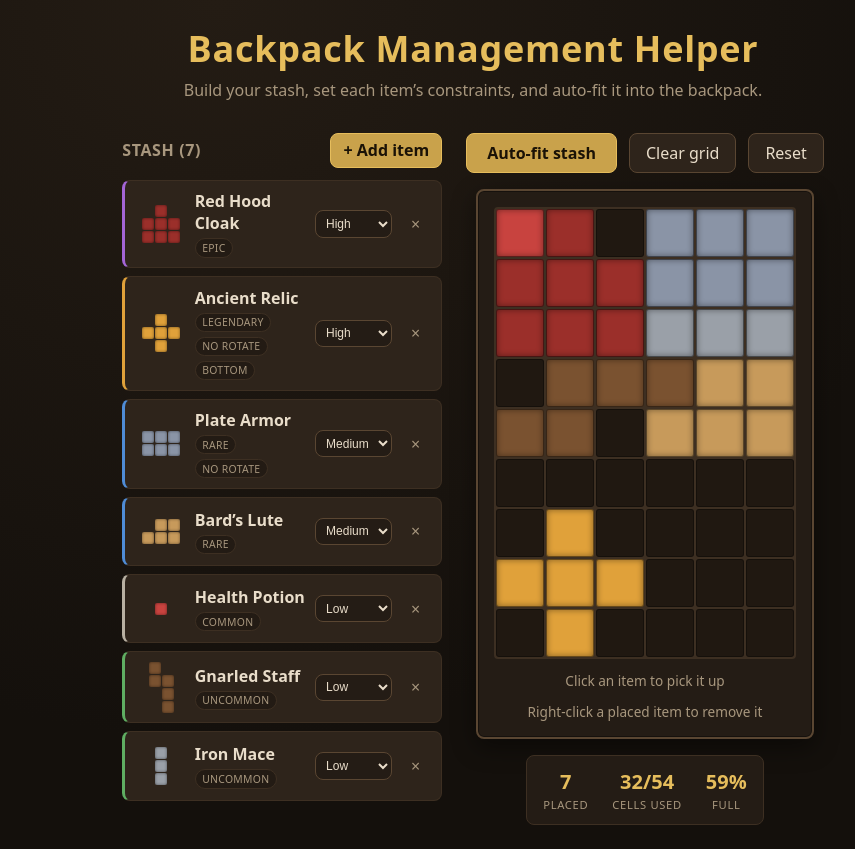
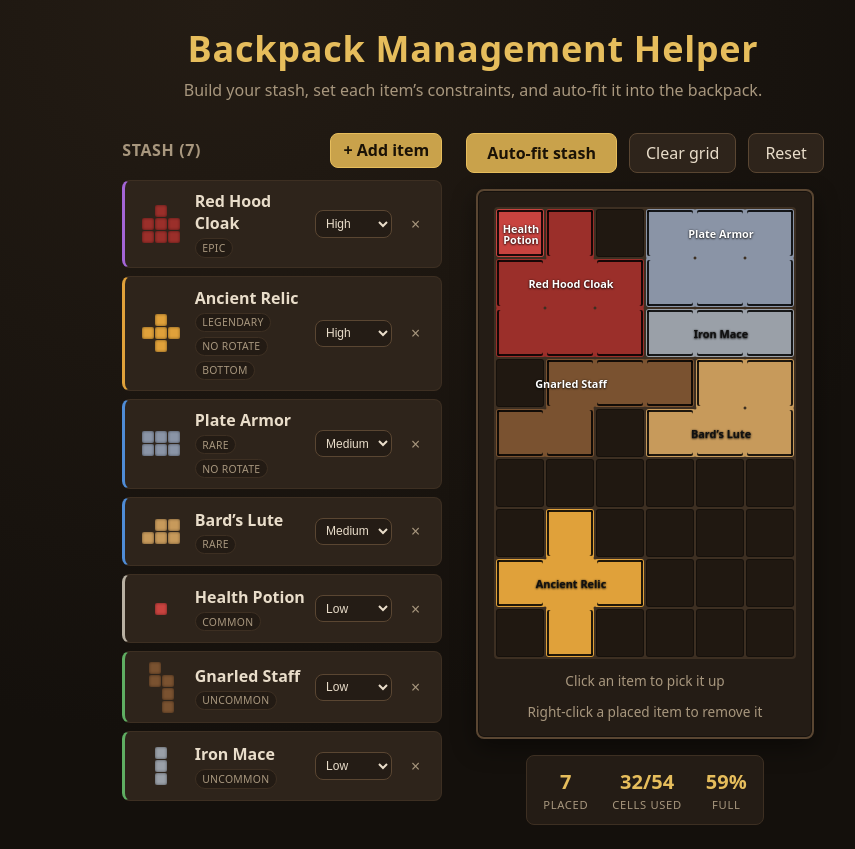
Before and after one commit to acasperw/lootbound-and-backpack-management-helper, a React (Vite) app: page / in a window 1280 px wide. Shown: the whole page, without its empty margins (167-1022 px from the left). Built offline with nearby package versions, Linux system fonts and the light colour scheme.

Commit message:
feat: enhance BackpackGrid with item labels and improved hover effects

```diff
--- a/src/features/backpack/BackpackGrid.module.css
+++ b/src/features/backpack/BackpackGrid.module.css
@@ -10,6 +10,7 @@
 }
 
 .grid {
+  position: relative;
   display: grid;
   grid-template-columns: repeat(var(--cols), var(--cell-size));
   grid-auto-rows: var(--cell-size);
@@ -17,6 +18,7 @@
   background: var(--color-border);
   padding: 2px;
   border-radius: calc(var(--radius) - 0.25rem);
+  --color-item-outline: rgba(0, 0, 0, 0.85);
 }
 
 .cell {
@@ -41,13 +43,37 @@
 }
 
 .occupied {
-  border-color: rgba(0, 0, 0, 0.55);
-  box-shadow: inset 0 0 6px rgba(0, 0, 0, 0.4);
+  border-color: transparent;
 }
 
 .occupied:hover {
-  transform: scale(1.03);
+  filter: brightness(1.12);
   z-index: 1;
+}
+
+.labels {
+  position: absolute;
+  inset: 0;
+  pointer-events: none;
+  z-index: 2;
+}
+
+.label {
+  position: absolute;
+  left: calc(2px + (var(--label-x) + 0.5) * (var(--cell-size) + 2px));
+  top: calc(2px + (var(--label-y) + 0.5) * (var(--cell-size) + 2px));
+  max-inline-size: calc(var(--label-width) * (var(--cell-size) + 2px) - 4px);
+  transform: translate(-50%, -50%);
+  padding: 0 2px;
+  font-size: 0.68rem;
+  font-weight: 600;
+  line-height: 1.05;
+  text-align: center;
+  overflow-wrap: anywhere;
+  hyphens: auto;
+  text-shadow:
+    0 1px 2px rgba(0, 0, 0, 0.7),
+    0 0 2px rgba(0, 0, 0, 0.6);
 }
 
 .previewValid {
--- a/src/features/backpack/BackpackGrid.tsx
+++ b/src/features/backpack/BackpackGrid.tsx
@@ -1,11 +1,42 @@
 import { useMemo, useState, type CSSProperties } from 'react';
 import { useBackpack } from '@/features/backpack/BackpackContext';
-import { cellKey, rotateShape, shapeCells } from '@/lib/grid';
+import { cellKey, placedItemCells, rotateShape, shapeCells } from '@/lib/grid';
 import styles from '@/features/backpack/BackpackGrid.module.css';
 
 interface CellState {
   color: string;
   instanceId: string;
+}
+
+/** A placed item's label and the cell its name is anchored over. */
+interface InstanceLabel {
+  instanceId: string;
+  name: string;
+  color: string;
+  /** Cell the label is centered on (nearest filled cell to the centroid). */
+  anchorX: number;
+  anchorY: number;
+  /** Bounding-box width in cells, used to give the text room to wrap. */
+  width: number;
+}
+
+/** Pick a readable text color (black/white) for a given hex/CSS color. */
+function readableTextColor(color: string): string {
+  const hex = color.trim().replace('#', '');
+  if (hex.length !== 3 && hex.length !== 6) return '#ffffff';
+  const full =
+    hex.length === 3
+      ? hex
+          .split('')
+          .map((c) => c + c)
+          .join('')
+      : hex;
+  const r = parseInt(full.slice(0, 2), 16);
+  const g = parseInt(full.slice(2, 4), 16);
+  const b = parseInt(full.slice(4, 6), 16);
+  // Perceived luminance (ITU-R BT.601).
+  const luminance = (0.299 * r + 0.587 * g + 0.114 * b) / 255;
+  return luminance > 0.6 ? '#111111' : '#ffffff';
 }
 
 /**
@@ -42,6 +73,62 @@ export function BackpackGrid() {
     }
     return map;
   }, [placed, definitionsById, occupancy]);
+
+  // Compute one label per placed item, anchored to the filled cell nearest the
+  // item's centroid so the name always sits over the item (e.g. L/T shapes).
+  const instanceLabels = useMemo(() => {
+    const labels: InstanceLabel[] = [];
+    for (const item of placed) {
+      const definition = definitionsById.get(item.definitionId);
+      if (!definition) continue;
+      const cells = placedItemCells(item, definition);
+      if (cells.length === 0) continue;
+      const xs = cells.map((c) => c.x);
+      const ys = cells.map((c) => c.y);
+      const centroidX = xs.reduce((a, b) => a + b, 0) / cells.length;
+      const centroidY = ys.reduce((a, b) => a + b, 0) / cells.length;
+      let anchor = cells[0];
+      let best = Infinity;
+      for (const cell of cells) {
+        const dist = (cell.x - centroidX) ** 2 + (cell.y - centroidY) ** 2;
+        if (dist < best) {
+          best = dist;
+          anchor = cell;
+        }
+      }
+      labels.push({
+        instanceId: item.instanceId,
+        name: definition.name,
+        color: definition.color,
+        anchorX: anchor.x,
+        anchorY: anchor.y,
+        width: Math.max(...xs) - Math.min(...xs) + 1,
+      });
+    }
+    return labels;
+  }, [placed, definitionsById]);
+
+  // Build a box-shadow that fills the gap between same-item cells (so an item
+  // reads as one solid block) and draws a crisp outline where it borders a
+  // different item, empty space, or a disabled cell.
+  const cellEdgeShadow = (x: number, y: number, occupant: CellState): string => {
+    const parts: string[] = [];
+    const sides: Array<{ dx: number; dy: number; fill: string; edge: string }> = [
+      { dx: 1, dy: 0, fill: `2px 0 0 0`, edge: `inset -2px 0 0 0` },
+      { dx: -1, dy: 0, fill: `-2px 0 0 0`, edge: `inset 2px 0 0 0` },
+      { dx: 0, dy: 1, fill: `0 2px 0 0`, edge: `inset 0 -2px 0 0` },
+      { dx: 0, dy: -1, fill: `0 -2px 0 0`, edge: `inset 0 2px 0 0` },
+    ];
+    for (const side of sides) {
+      const neighbor = occupiedCells.get(cellKey(x + side.dx, y + side.dy));
+      if (neighbor?.instanceId === occupant.instanceId) {
+        parts.push(`${side.fill} ${occupant.color}`);
+      } else {
+        parts.push(`${side.edge} var(--color-item-outline)`);
+      }
+    }
+    return parts.join(', ');
+  };
 
   // Compute the set of cells the held item would cover at the hovered anchor.
   const preview = useMemo(() => {
@@ -104,7 +191,14 @@ export function BackpackGrid() {
                 key={key}
                 type="button"
                 className={classNames.join(' ')}
-                style={occupant ? { backgroundColor: occupant.color } : undefined}
+                style={
+                  occupant
+                    ? {
+                        backgroundColor: occupant.color,
+                        boxShadow: cellEdgeShadow(x, y, occupant),
+                      }
+                    : undefined
+                }
                 disabled={!usable}
                 aria-label={label}
                 onMouseEnter={() => setHover({ x, y })}
@@ -120,6 +214,24 @@ export function BackpackGrid() {
             );
           }),
         )}
+        <div className={styles.labels} aria-hidden="true">
+          {instanceLabels.map((item) => (
+            <span
+              key={item.instanceId}
+              className={styles.label}
+              style={
+                {
+                  '--label-x': item.anchorX,
+                  '--label-y': item.anchorY,
+                  '--label-width': item.width,
+                  color: readableTextColor(item.color),
+                } as CSSProperties
+              }
+            >
+              {item.name}
+            </span>
+          ))}
+        </div>
       </div>
       <p className={styles.hint}>
         {held
```
